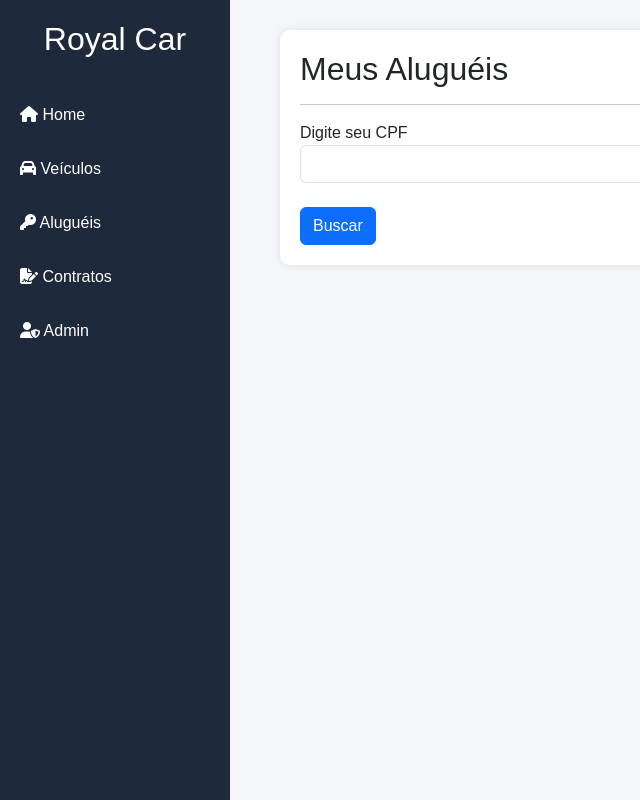
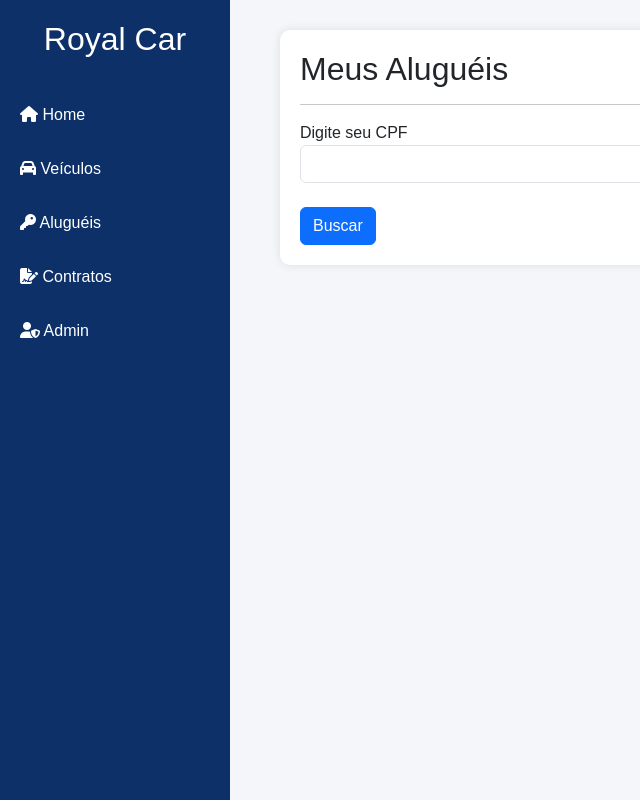
Before and after one commit to jamilymonteiro/locadora_veiculos, a PHP site: page /aluguelUser.php in a window 1400 px wide; the page is wider, and only the part inside the window is pictured. Shown: that part, without its empty margins (0-640 px from the left). Run offline with PHP 8.4, Linux system fonts and the light colour scheme.

Commit message:
feat/cor da sidebar

```diff
--- a/aluguelUser.php
+++ b/aluguelUser.php
@@ -104,8 +104,8 @@ include("config/conexao.php");
                 <td><?= $dados['data_inicio'] ?></td>
                 <td><?= $dados['data_fim'] ?></td>
                 <td><?= $dados['status'] ?></td>
+                <td>R$ <?= $dados['valor_diaria'] ?></td>
                 <td><?= $dados['dias'] ?> dias</td>
-                <td>R$ <?= $dados['valor_diaria'] ?></td>
                 <td>
                     R$ <?= number_format($dados['total'], 2, ',', '.') ?>
                 </td>
--- a/assets/css/style.css
+++ b/assets/css/style.css
@@ -10,7 +10,7 @@ body{
     top:0;
     width:230px;
     height:100vh;
-    background:#1e293b;
+    background:#0d3068 !important;
     padding-top:20px;
 }
 
@@ -30,7 +30,7 @@ body{
 }
 
 .sidebar a:hover{
-    background:#334155;
+    background:#324764;
 }
 
 .container{
```
